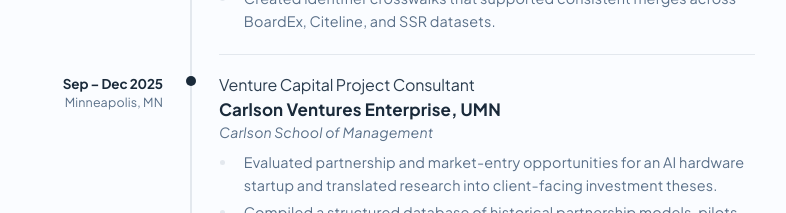
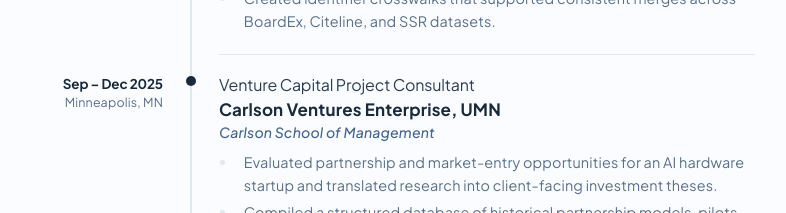
Before and after one commit to Bonita-Chen/Bonita-Chen.github.io, a Next.js app: page /resume in a window 1280 px wide. Shown: the part 860-1073 px from the top of the page, without its empty margins (251-1037 px from the left). Built offline with nearby package versions, Linux system fonts and the light colour scheme; no server answers; a web font is replaced by a local one.

Commit message:
Update Experience.tsx

```diff
--- a/src/components/Resume/Experience.tsx
+++ b/src/components/Resume/Experience.tsx
@@ -72,7 +72,11 @@
                 </p>
                 {(extraInfo || job.supervisorName) && (
                   <p className="exp-meta">
-                    {extraInfo}
+                    {extraInfo && job.subtitleUrl ? (
+                      <a href={job.subtitleUrl}>{extraInfo}</a>
+                    ) : (
+                      extraInfo
+                    )}
                     {extraInfo && job.supervisorName && ' · '}
                     {job.supervisorName && (
                       <>
```
